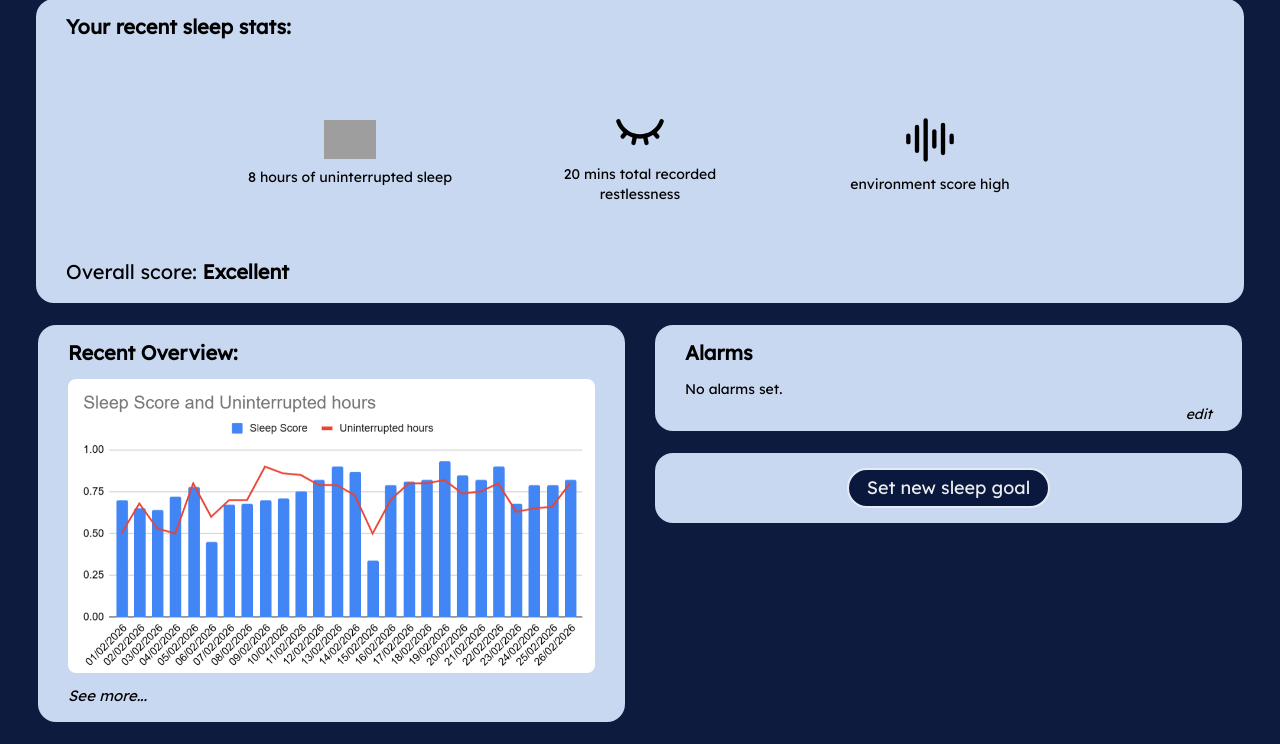
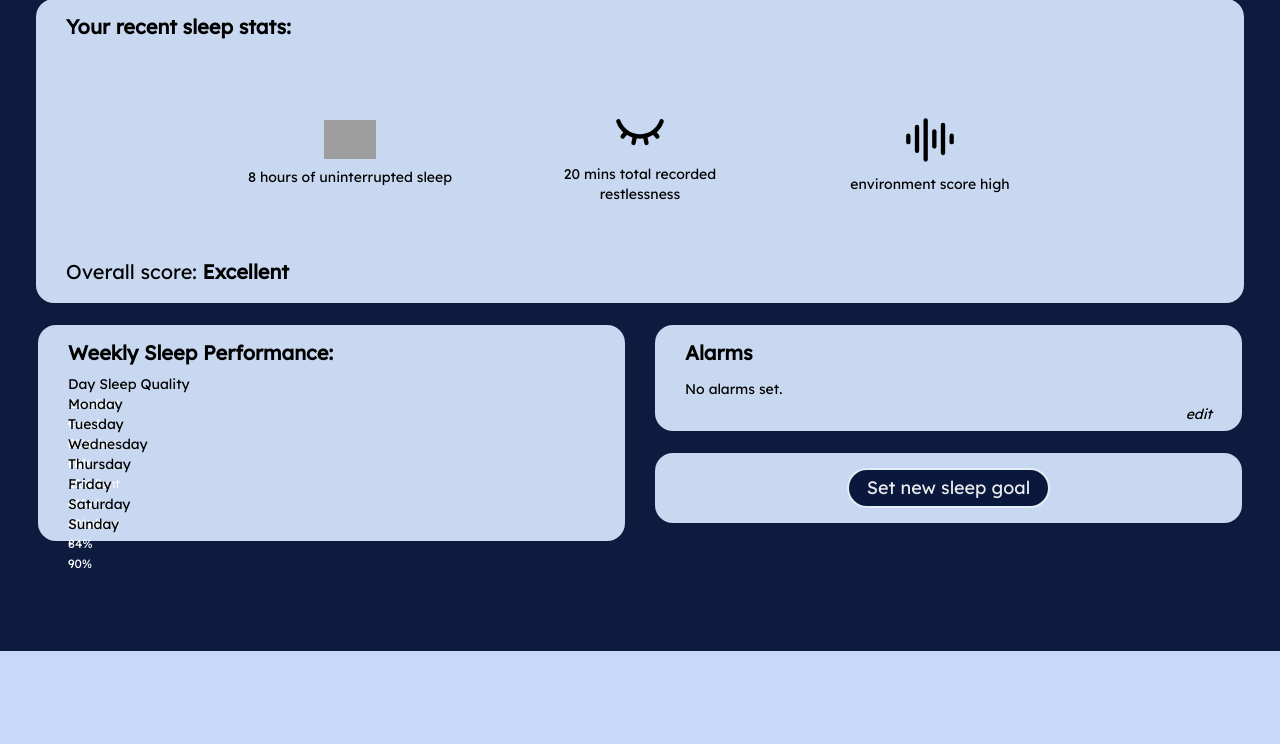
Before and after one commit to kmstackk/Regenerise, a Flask app: page / in a window 1280 px wide. Shown: the part 149-893 px from the top of the page. After the commit the page ends 800 px from the top, so only its background shows below. Run offline with Flask 3, Linux system fonts and the light colour scheme; some libraries are stand-ins or nearby versions; grey boxes are pictures that could not be loaded.

Commit message:
home.html

```diff
--- a/app/frontend/templates/home.html
+++ b/app/frontend/templates/home.html
@@ -81,14 +81,68 @@
     <!-- BOX 2 + 3 + 4 -->
     <div class="row mb-3">
 
-        <!-- BOX 2: Graph -->
+        <!-- BOX 2: Weekly Sleep Performance -->
         <div class="col-12 col-md-6 mb-3 mb-md-0">
             <div class="rg-box box-2 h-100 d-flex flex-column">
-                <h4 class="box-title">Recent Overview:</h4>
-                <div class="graph-container">
-                    <img src="{{ url_for('static', filename='graphplaceholder.png') }}" alt="Graph" class="graph-img">
+                <h4 class="box-title">Weekly Sleep Performance:</h4>
+
+                <div class="sleep-performance-chart">
+
+                    <div class="chart-header">
+                        <span>Day</span>
+                        <span>Sleep Quality</span>
+                    </div>
+
+                    <div class="day-row">
+                        <span class="day-label">Monday</span>
+                        <div class="progress-bar">
+                            <div class="progress-fill excellent" style="width: 92%;">Excellent • 92%</div>
+                        </div>
+                    </div>
+
+                    <div class="day-row">
+                        <span class="day-label">Tuesday</span>
+                        <div class="progress-bar">
+                            <div class="progress-fill good" style="width: 78%;">Good • 78%</div>
+                        </div>
+                    </div>
+
+                    <div class="day-row">
+                        <span class="day-label">Wednesday</span>
+                        <div class="progress-bar">
+                            <div class="progress-fill excellent" style="width: 95%;">Excellent • 95%</div>
+                        </div>
+                    </div>
+
+                    <div class="day-row">
+                        <span class="day-label">Thursday</span>
+                        <div class="progress-bar">
+                            <div class="progress-fill fair" style="width: 61%;">Fair • 61%</div>
+                        </div>
+                    </div>
+
+                    <div class="day-row">
+                        <span class="day-label">Friday</span>
+                        <div class="progress-bar">
+                            <div class="progress-fill excellent" style="width: 89%;">Excellent • 89%</div>
+                        </div>
+                    </div>
+
+                    <div class="day-row">
+                        <span class="day-label">Saturday</span>
+                        <div class="progress-bar">
+                            <div class="progress-fill good" style="width: 84%;">Good • 84%</div>
+                        </div>
+                    </div>
+
+                    <div class="day-row">
+                        <span class="day-label">Sunday</span>
+                        <div class="progress-bar">
+                            <div class="progress-fill excellent" style="width: 90%;">Excellent • 90%</div>
+                        </div>
+                    </div>
+
                 </div>
-                <a href="/regenerise/sleep-overview" class="see-more">See more...</a>
             </div>
         </div>
 
```
